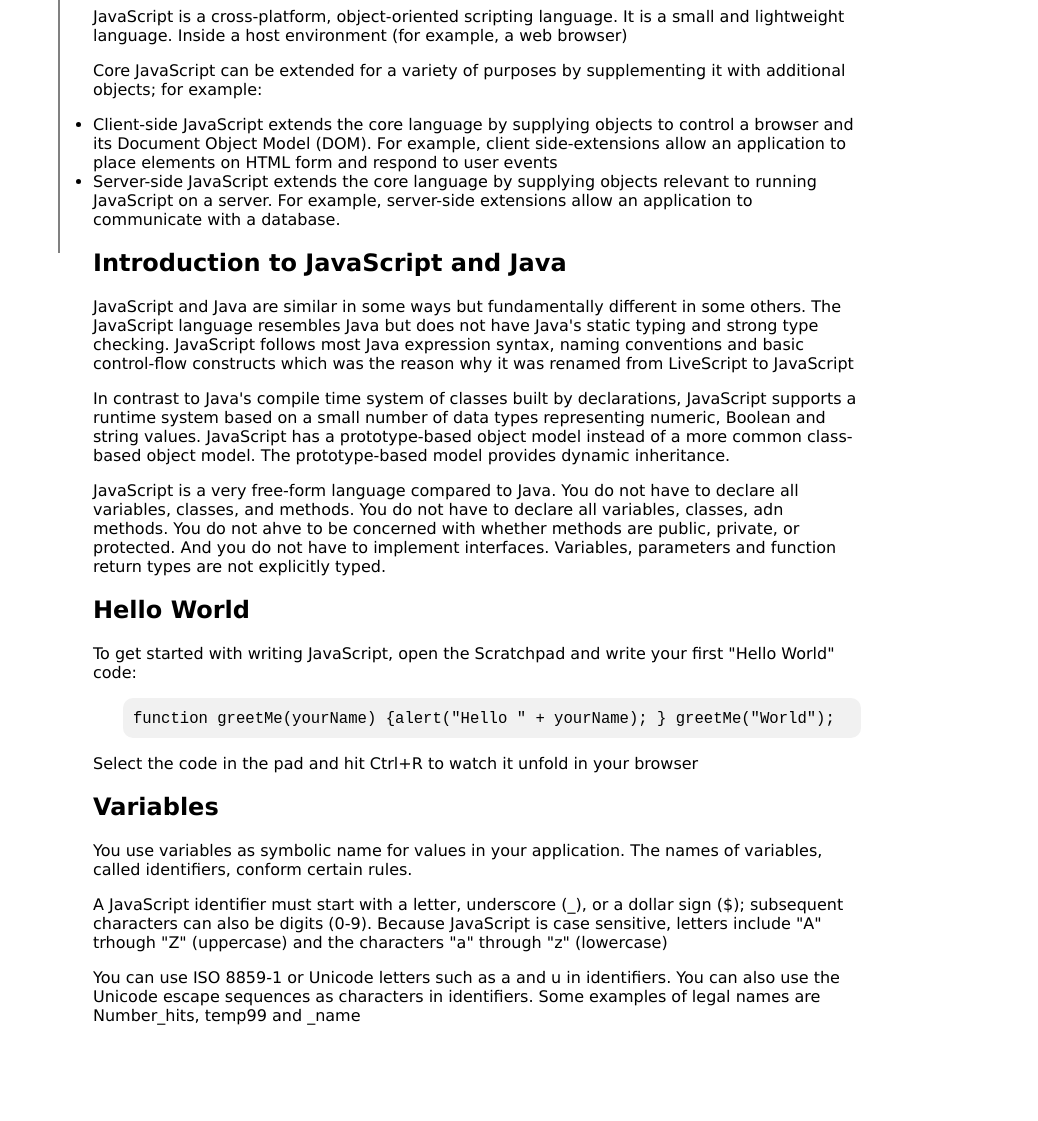
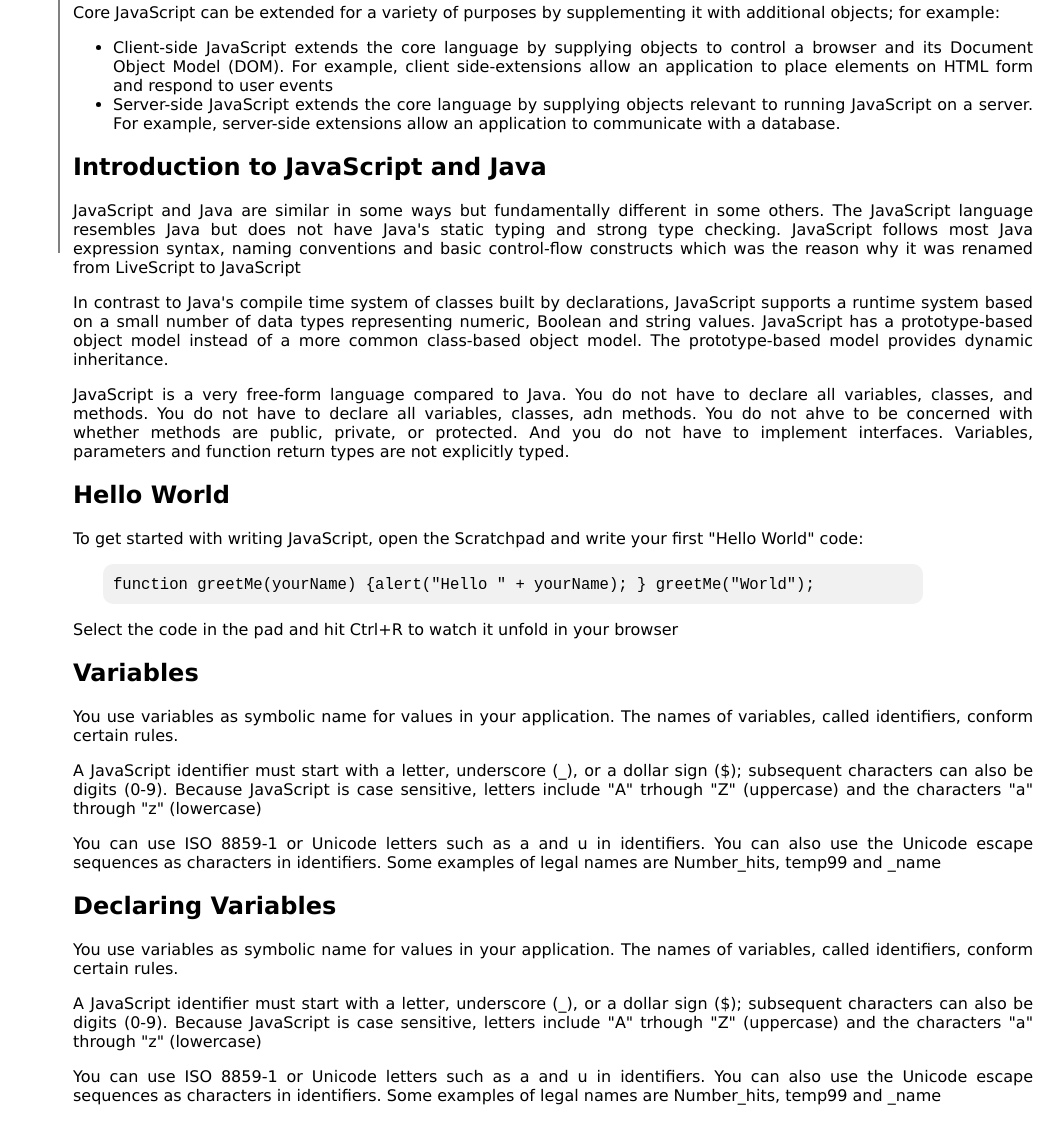
Before and after one commit to yoelalf/technical-documentation, a plain HTML site: page index.html in a window 1280 px wide. Shown: the part 549-1670 px from the top of the page, without its empty margins (242-1280 px from the left). Before the commit the page ends 1610 px from the top, so only its background shows below. Drawn offline with Linux system fonts and the light colour scheme.

Commit message:
css fixed

```diff
--- a/index.html
+++ b/index.html
@@ -4,10 +4,9 @@
 <head>
     <meta charset="utf-8" />
     <meta http-equiv="X-UA-Compatible" content="IE=edge" />
-    <title>Page Title</title>
     <meta name="viewport" content="width=device-width, initial-scale=1" />
     <link rel="stylesheet" type="text/css" media="screen" href="./styles.css" />
-    <script src="main.js"></script>
+    <title>Technical Documentation</title>
 </head>
 
 <body>
@@ -158,6 +157,22 @@
                 sequences as characters in identifiers. Some examples of legal names are Number_hits, temp99 and _name
             </p>
         </section>
+        <section class="main-section" id="declaring-variables">
+            <h2>Declaring Variables</h2>
+            <p>
+                You use variables as symbolic name for values in your application. The names
+                of variables, called identifiers, conform certain rules.
+            </p>
+            <p>
+                A JavaScript identifier must start with a letter, underscore (_), or a dollar sign ($);
+                subsequent characters can also be digits (0-9). Because JavaScript is case sensitive, letters
+                include "A" trhough "Z" (uppercase) and the characters "a" through "z" (lowercase)
+            </p>
+            <p>
+                You can use ISO 8859-1 or Unicode letters such as a and u in identifiers. You can also use the Unicode escape
+                sequences as characters in identifiers. Some examples of legal names are Number_hits, temp99 and _name
+            </p>
+        </section>
     </main>
     <footer></footer>
 </body>
--- a/styles.css
+++ b/styles.css
@@ -1,6 +1,11 @@
 * {
   font-family: Verdana, sans-serif, Tahoma;
 }
+
+html{
+  scroll-behavior: smooth;
+}
+
 body {
   display: flex;
   flex-direction: row;
@@ -11,31 +16,49 @@ body {
   text-decoration: none;
 }
 
+#navbar ul li:first-of-type {
+  border-top: 1px solid black;
+}
+
 #navbar ul li {
   list-style: none;
   text-align: left;
   margin: 0;
-  border-top: 1px solid black;
+  border-bottom: 1px solid black;
   display: flex;
   padding:20px 10px;
+}
+
+#navbar ul li:hover {
+  background-color: lightgrey;
+  color: white;
 }
 
 a{
   color: black;
 }
 
+
 #navbar-head {
   font-weight: bold;
   font-size: 1.3em;
-  padding-top:10px;
   text-align: center;
+  padding:20px;
 }
 
-ul {
+#navbar ul {
   position: relative;
   padding-left: 0;
   left: 0;
   margin:0;
+}
+
+p{
+  text-align: justify;
+}
+
+ul li{
+  text-align: justify;
 }
 
 #div-navbar {
@@ -64,10 +87,9 @@ ul {
 }
 #main-doc {
   position: absolute;
-  width: 60%;
+  width: 75%;
   left: 300px;
-  margin-left: 15px;
-  padding: 20px;
+  padding: 0 0 0 15px;
 }
 
 @media (max-width: 768px) {
@@ -75,17 +97,13 @@ ul {
     display: block;
     position: inherit;
   }
-  header {
-    position: relative;
-  }
   #div-navbar {
     border-right: 0;
     border-bottom: 2px solid black;
     margin-top: inherit;
     width: 100vw;
     max-width: none;
-    position: sticky;
-    z-index: 1;
+    position: relative;
     top: 0;
     background-color: white;
   }
```
